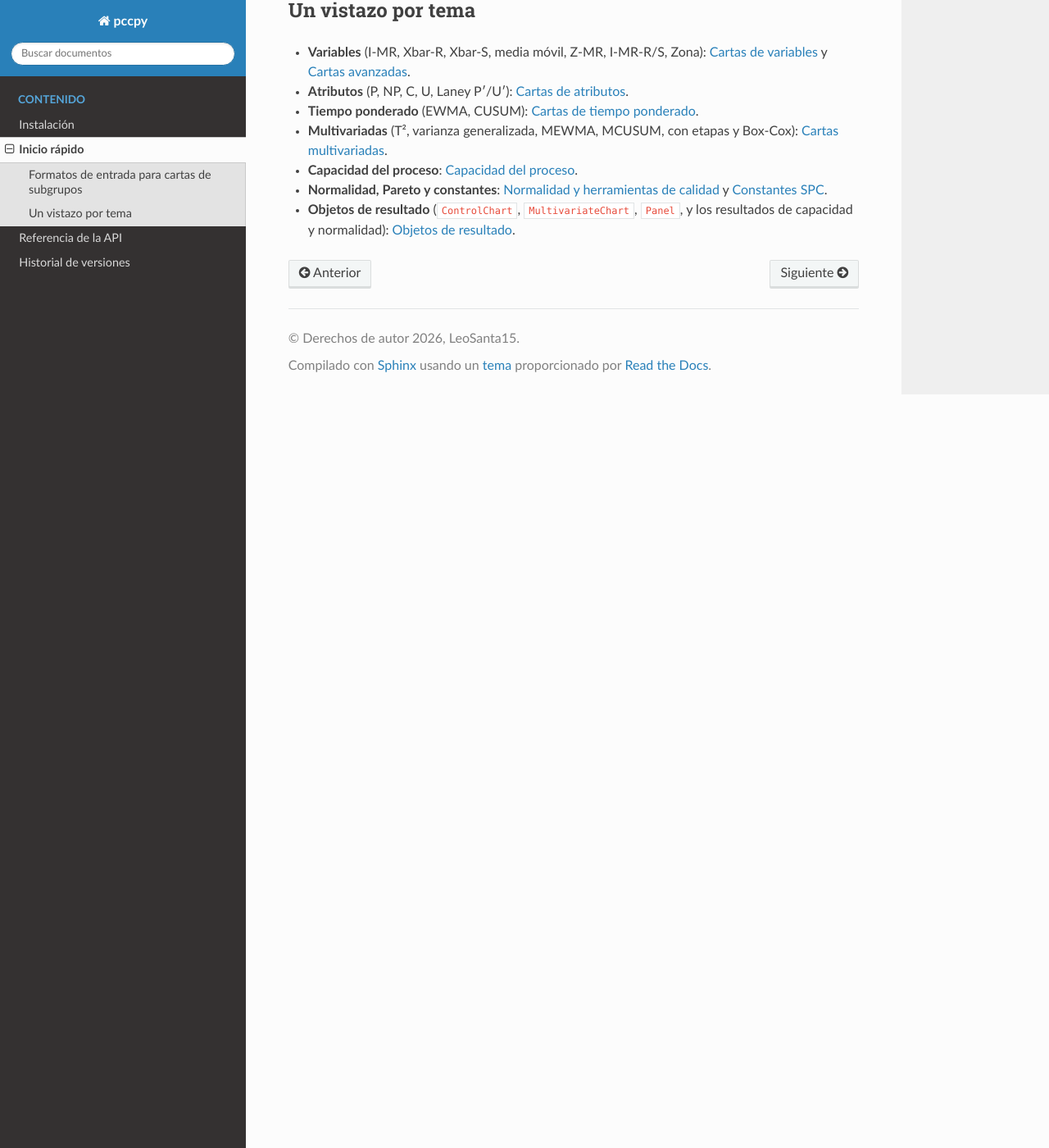
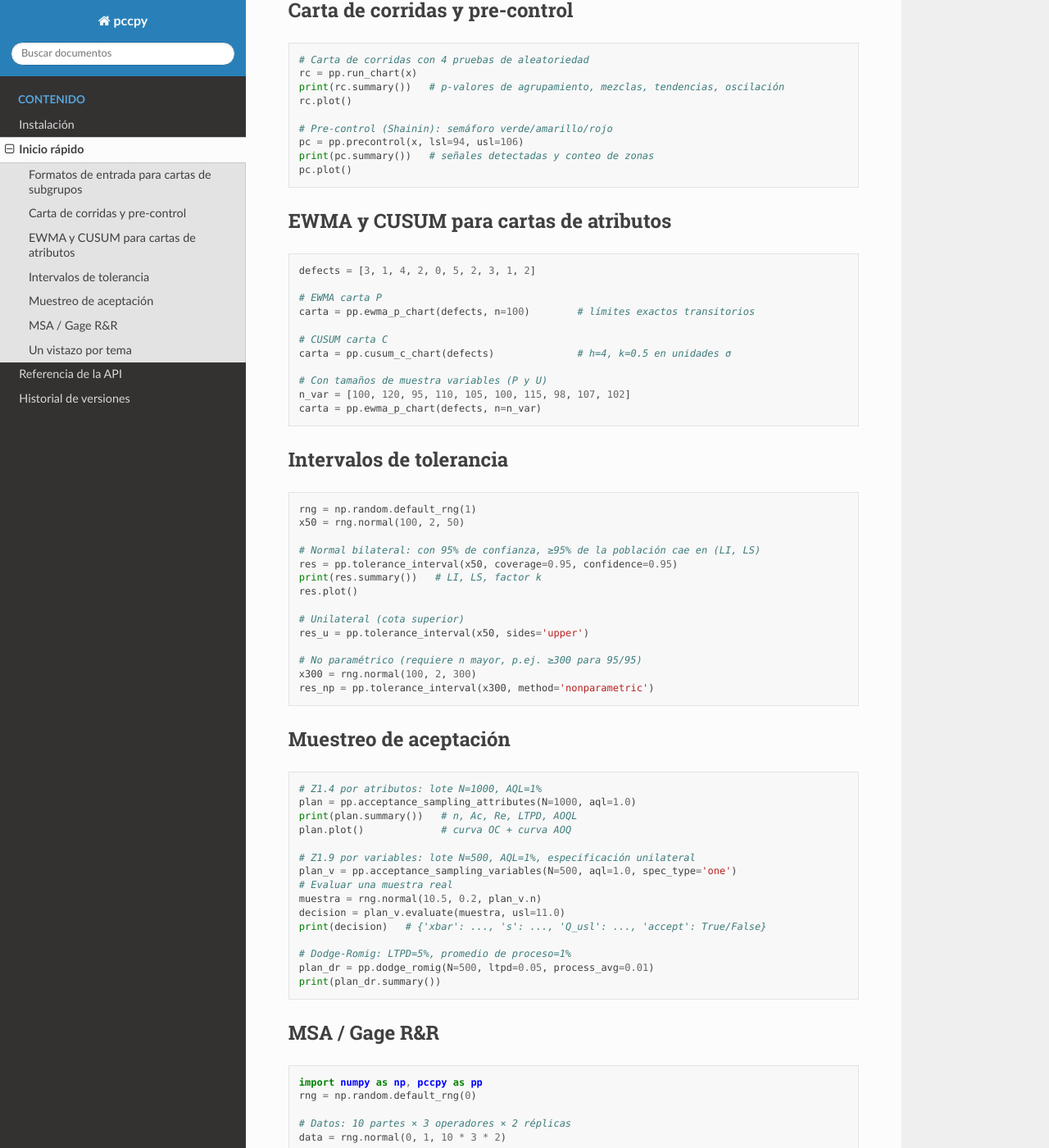
Before and after one commit to LeoSanta15/pccpy, a Sphinx documentation site: the page built from docs/source/inicio_rapido.md, in a window 1280 px wide and 1400 px high, scrolled down 1095 px. Shown: the whole window at 82% size. Built offline with Sphinx 7.4.7 and the Read the Docs theme 3.1.0, drawn with Linux system fonts in a browser that asks for light colours; the version number is read from the project's files by our own code; some of the changed text lies outside the part shown.

Commit message:
docs: actualizar documentación completa para v0.10.0
- conf.py: corregir import spyc→pccpy (nombre de módulo antiguo).
- inicio_rapido.md: añadir secciones con ejemplos para carta de corridas,
  pre-control, EWMA/CUSUM atributos, intervalos de tolerancia, muestreo
  de aceptación y MSA/Gage R&R. Actualizar "Un vistazo por tema".
- referencia/index.md: añadir las 4 nuevas páginas al toctree.
- referencia/run_chart_y_precontrol.rst: run_chart, precontrol,
  ewma/cusum para P, C y U.
- referencia/tolerancia.rst: tolerance_interval y ToleranceResult.
- referencia/muestreo_aceptacion.rst: Z1.4, Z1.9 y Dodge-Romig.
- referencia/msa.rst: Crossed/Nested Gage R&R, Type 1, linealidad,
  concordancia por atributos.
- referencia/capacidad.rst: nota sobre dpmo y sigma_level.
- referencia/resultados.rst: referencias cruzadas a los nuevos módulos.
- msa.py: corregir |slope| → abs(slope) en docstring (RST lo interpretaba
  como sustitución y rompía el build de Sphinx).

Co-Authored-By: Claude Sonnet 4.6 <noreply@anthropic.com>
Claude-Session: https://claude.ai/code/session_01HUHPdX7cdH9SJwzgGiM2LC

````diff
--- a/docs/source/conf.py
+++ b/docs/source/conf.py
@@ -4,17 +4,17 @@ from __future__ import annotations
 import sys
 from pathlib import Path
 
-# Si spyc no está instalado (pip install -e ".[docs]"), autodoc no podrá importarlo;
+# Si pccpy no está instalado (pip install -e ".[docs]"), autodoc no podrá importarlo;
 # esto solo ayuda a encontrarlo si alguien corre sphinx-build sin instalar el paquete.
 sys.path.insert(0, str(Path(__file__).resolve().parents[2] / "src"))
 
-import spyc  # noqa: E402
+import pccpy  # noqa: E402
 
 project = "pccpy"
 author = "LeoSanta15"
 copyright = "2026, LeoSanta15"
-release = spyc.__version__
-version = spyc.__version__
+release = pccpy.__version__
+version = pccpy.__version__
 
 language = "es"
 
@@ -50,7 +50,7 @@ html_theme = "sphinx_rtd_theme"
 html_static_path = ["_static"]
 html_title = f"pccpy {version}"
 
-# spyc importa numpy/scipy/pandas/matplotlib; si alguna no estuviera instalada
+# pccpy importa numpy/scipy/pandas/matplotlib; si alguna no estuviera instalada
 # al construir la documentación (p. ej. en un entorno mínimo), se simulan aquí
 # para que autodoc no falle por completo. En un entorno con "pip install -e .[docs]"
 # esto no hace nada porque los módulos reales ya están disponibles.
--- a/docs/source/inicio_rapido.md
+++ b/docs/source/inicio_rapido.md
@@ -52,16 +52,135 @@ v2 = rng.normal(100, 2, 82)             # 82 no es múltiplo de 4
 carta = pp.xbar_r_chart(v2, subgroup_size=4)
 ```
 
+## Carta de corridas y pre-control
+
+```python
+# Carta de corridas con 4 pruebas de aleatoriedad
+rc = pp.run_chart(x)
+print(rc.summary())   # p-valores de agrupamiento, mezclas, tendencias, oscilación
+rc.plot()
+
+# Pre-control (Shainin): semáforo verde/amarillo/rojo
+pc = pp.precontrol(x, lsl=94, usl=106)
+print(pc.summary())   # señales detectadas y conteo de zonas
+pc.plot()
+```
+
+## EWMA y CUSUM para cartas de atributos
+
+```python
+defects = [3, 1, 4, 2, 0, 5, 2, 3, 1, 2]
+
+# EWMA carta P
+carta = pp.ewma_p_chart(defects, n=100)        # límites exactos transitorios
+
+# CUSUM carta C
+carta = pp.cusum_c_chart(defects)              # h=4, k=0.5 en unidades σ
+
+# Con tamaños de muestra variables (P y U)
+n_var = [100, 120, 95, 110, 105, 100, 115, 98, 107, 102]
+carta = pp.ewma_p_chart(defects, n=n_var)
+```
+
+## Intervalos de tolerancia
+
+```python
+rng = np.random.default_rng(1)
+x50 = rng.normal(100, 2, 50)
+
+# Normal bilateral: con 95% de confianza, ≥95% de la población cae en (LI, LS)
+res = pp.tolerance_interval(x50, coverage=0.95, confidence=0.95)
+print(res.summary())   # LI, LS, factor k
+res.plot()
+
+# Unilateral (cota superior)
+res_u = pp.tolerance_interval(x50, sides='upper')
+
+# No paramétrico (requiere n mayor, p.ej. ≥300 para 95/95)
+x300 = rng.normal(100, 2, 300)
+res_np = pp.tolerance_interval(x300, method='nonparametric')
+```
+
+## Muestreo de aceptación
+
+```python
+# Z1.4 por atributos: lote N=1000, AQL=1%
+plan = pp.acceptance_sampling_attributes(N=1000, aql=1.0)
+print(plan.summary())   # n, Ac, Re, LTPD, AOQL
+plan.plot()             # curva OC + curva AOQ
+
+# Z1.9 por variables: lote N=500, AQL=1%, especificación unilateral
+plan_v = pp.acceptance_sampling_variables(N=500, aql=1.0, spec_type='one')
+# Evaluar una muestra real
+muestra = rng.normal(10.5, 0.2, plan_v.n)
+decision = plan_v.evaluate(muestra, usl=11.0)
+print(decision)   # {'xbar': ..., 's': ..., 'Q_usl': ..., 'accept': True/False}
+
+# Dodge-Romig: LTPD=5%, promedio de proceso=1%
+plan_dr = pp.dodge_romig(N=500, ltpd=0.05, process_avg=0.01)
+print(plan_dr.summary())
+```
+
+## MSA / Gage R&R
+
+```python
+import numpy as np, pccpy as pp
+rng = np.random.default_rng(0)
+
+# Datos: 10 partes × 3 operadores × 2 réplicas
+data = rng.normal(0, 1, 10 * 3 * 2)
+
+# Crossed Gage R&R (ANOVA)
+grr = pp.gage_rr(data, parts=10, operators=3, replicates=2)
+print(grr.summary())   # %Contribución, %Var. estudio, NDC
+print(grr.anova_table)
+grr.plot()
+
+# Método Xbar-R (clásico AIAG)
+grr_xr = pp.gage_rr(data, parts=10, operators=3, replicates=2, method='xbar_r')
+
+# Estudio Tipo 1: sesgo y repetibilidad (25 mediciones de pieza de referencia)
+ref_meas = rng.normal(10.02, 0.05, 25)
+t1 = pp.gage_type1(ref_meas, reference=10.0, tolerance=0.5)
+print(t1.summary())   # Sesgo, t-test, Cg, Cgk
+
+# Linealidad y sesgo
+refs       = np.repeat([2, 4, 6, 8, 10], 5)
+mediciones = refs + rng.normal(0.05, 0.1, len(refs))
+lin = pp.gage_linearity(mediciones, refs, tolerance=10.0)
+print(lin.summary())  # Pendiente, R², Linealidad (%)
+
+# Concordancia por atributos (Kappa)
+import pandas as pd
+clasificaciones = pd.DataFrame({
+    'Op1': ['G', 'D', 'G', 'G', 'D'] * 4,
+    'Op2': ['G', 'D', 'G', 'D', 'D'] * 4,
+    'Op3': ['G', 'G', 'G', 'G', 'D'] * 4,
+})
+referencia = np.array(['G', 'D', 'G', 'G', 'D'] * 2)
+atr = pp.attribute_agreement(clasificaciones, reference=referencia, replicates=2)
+print(atr.summary())  # Kappa de Cohen por operador + Kappa de Fleiss
+```
+
 ## Un vistazo por tema
 
 - **Variables** (I-MR, Xbar-R, Xbar-S, media móvil, Z-MR, I-MR-R/S, Zona):
   {doc}`referencia/variables` y {doc}`referencia/avanzadas`.
 - **Atributos** (P, NP, C, U, Laney P′/U′): {doc}`referencia/atributos`.
 - **Tiempo ponderado** (EWMA, CUSUM): {doc}`referencia/tiempo_ponderado`.
+- **Carta de corridas, pre-control, EWMA/CUSUM atributos**:
+  {doc}`referencia/run_chart_y_precontrol`.
 - **Multivariadas** (T², varianza generalizada, MEWMA, MCUSUM, con etapas y
   Box-Cox): {doc}`referencia/multivariadas`.
-- **Capacidad del proceso**: {doc}`referencia/capacidad`.
+- **Capacidad del proceso** (incluyendo DPMO y nivel sigma):
+  {doc}`referencia/capacidad`.
+- **Intervalos de tolerancia**: {doc}`referencia/tolerancia`.
+- **Muestreo de aceptación** (Z1.4, Z1.9, Dodge-Romig):
+  {doc}`referencia/muestreo_aceptacion`.
+- **MSA / Gage R&R** (cruzado, anidado, Tipo 1, linealidad, atributos):
+  {doc}`referencia/msa`.
 - **Normalidad, Pareto y constantes**: {doc}`referencia/normalidad_y_herramientas`
   y {doc}`referencia/constantes`.
 - **Objetos de resultado** (`ControlChart`, `MultivariateChart`, `Panel`, y los
-  resultados de capacidad y normalidad): {doc}`referencia/resultados`.
+  resultados de capacidad, normalidad y análisis de proceso):
+  {doc}`referencia/resultados`.
````
Also changed, not shown: docs/source/referencia/capacidad.rst (+8 -0 lines), docs/source/referencia/index.md (+4 -0 lines), docs/source/referencia/msa.rst (added, +50 -0 lines), docs/source/referencia/muestreo_aceptacion.rst (added, +36 -0 lines), docs/source/referencia/resultados.rst (+15 -0 lines), docs/source/referencia/run_chart_y_precontrol.rst (added, +32 -0 lines), docs/source/referencia/tolerancia.rst (added, +18 -0 lines), 1 other file.
